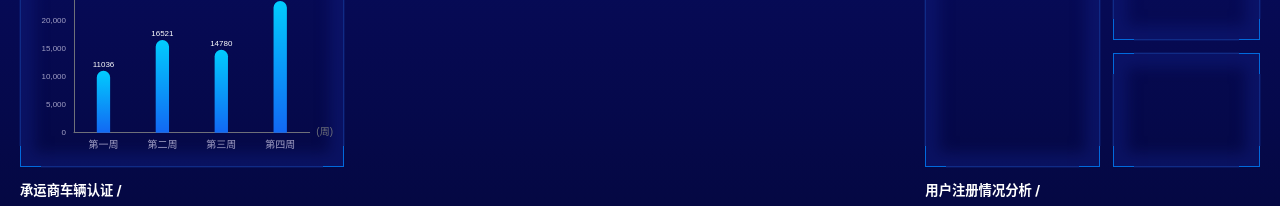
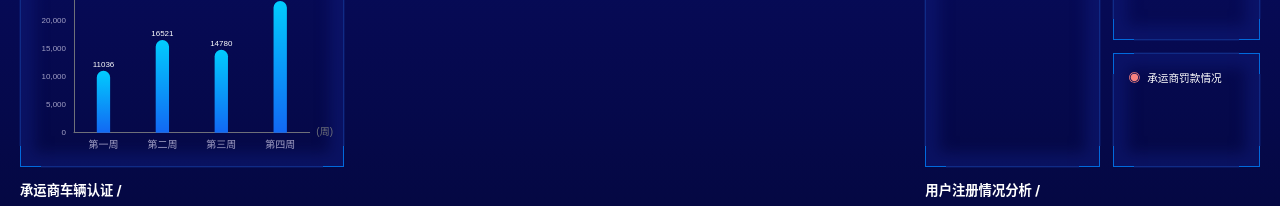
Before and after one commit to leigp555/bigScreen, a Vue app: page / in a window 1280 px wide. Shown: the part 205-411 px from the top of the page. Built offline with nearby package versions, Linux system fonts and the light colour scheme.

Commit message:
完成chart8

```diff
--- a/src/components/Chart8.vue
+++ b/src/components/Chart8.vue
@@ -1,10 +1,38 @@
 <template>
-  <Border>
-  </Border>
+  <Echart :option="option" title="承运商罚款情况" root="echartH"/>
 </template>
 
 <script lang="ts" setup>
-import Border from './Border.vue'
+import Echart from "./Echart.vue";
+import * as echarts from 'echarts/core';
+import {ECOption} from "../type.d.ts/type";
+const px=(value:number)=>{
+  return (value/1920*(window.pagWidth))
+}
+
+const option:ECOption = {
+  grid:{
+    x:px(0),
+    y:px(0),
+    x2:px(0),
+    y2:px(0)
+  },
+  series: [
+    {
+      name: '车辆适配情况',
+      type: 'pie',
+      radius : '100%',//设置饼图大小
+      center: ['45%', '40%'],
+      radius: ['60%', '70%'],
+      avoidLabelOverlap: false,
+      labelLine: {
+        show: false
+      },
+      data: [{ value: 98 }, { value: 2 },],
+
+    }
+  ]
+};
 </script>
 
 <style lang="scss" scoped>
```
